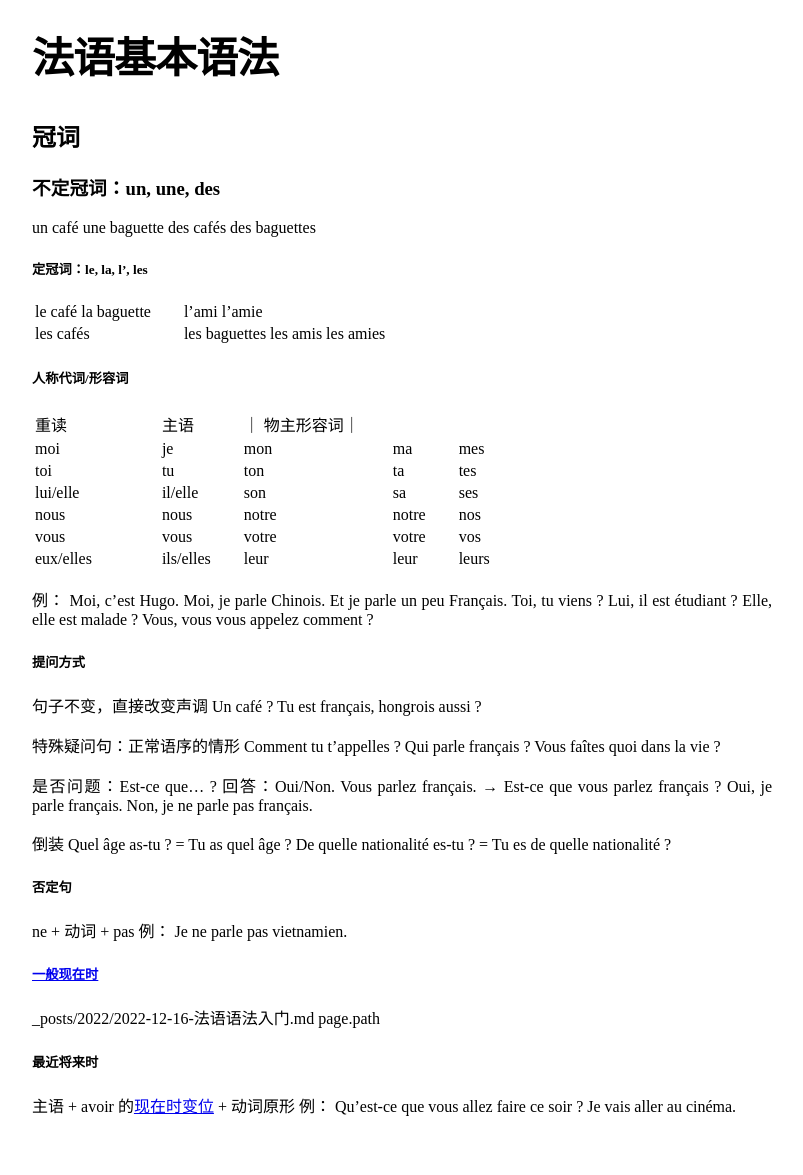
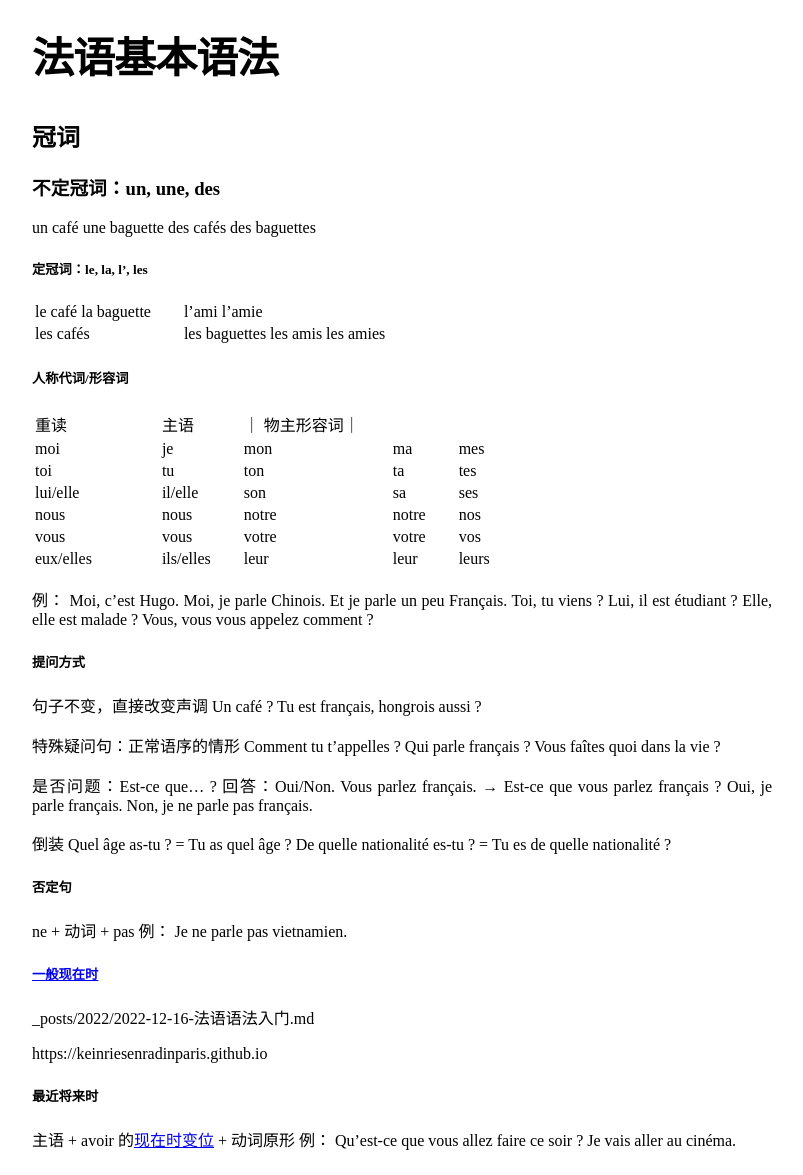
Before and after one commit to keinriesenradinparis/testing_local, a Jekyll site: the page built from _posts/2022/2022-12-16-法语语法入门.md, in a window 1280 px wide. Shown: the whole page, without its empty margins (238-1041 px from the left). Built offline with Jekyll 4.4.1, drawn with Linux system fonts in a browser that asks for light colours; before the commit the page ends 1141 px from its top, so only the background shows below that.

Commit message:
Update 2022-12-16-法语语法入门.md

```diff
--- a/_posts/2022/2022-12-16-法语语法入门.md
+++ b/_posts/2022/2022-12-16-法语语法入门.md
@@ -66,7 +66,14 @@ Je ne parle pas vietnamien.
 ##### [一般现在时](page.path/2022-12-16-法语语法入门.html)
 
 {{ page.path }}
-page.path
+
+{{ site.path }}
+
+{{ site.url }}
+
+{{ page.dir }}
+
+{{ site.dir}}
 
 ##### 最近将来时
 
```
